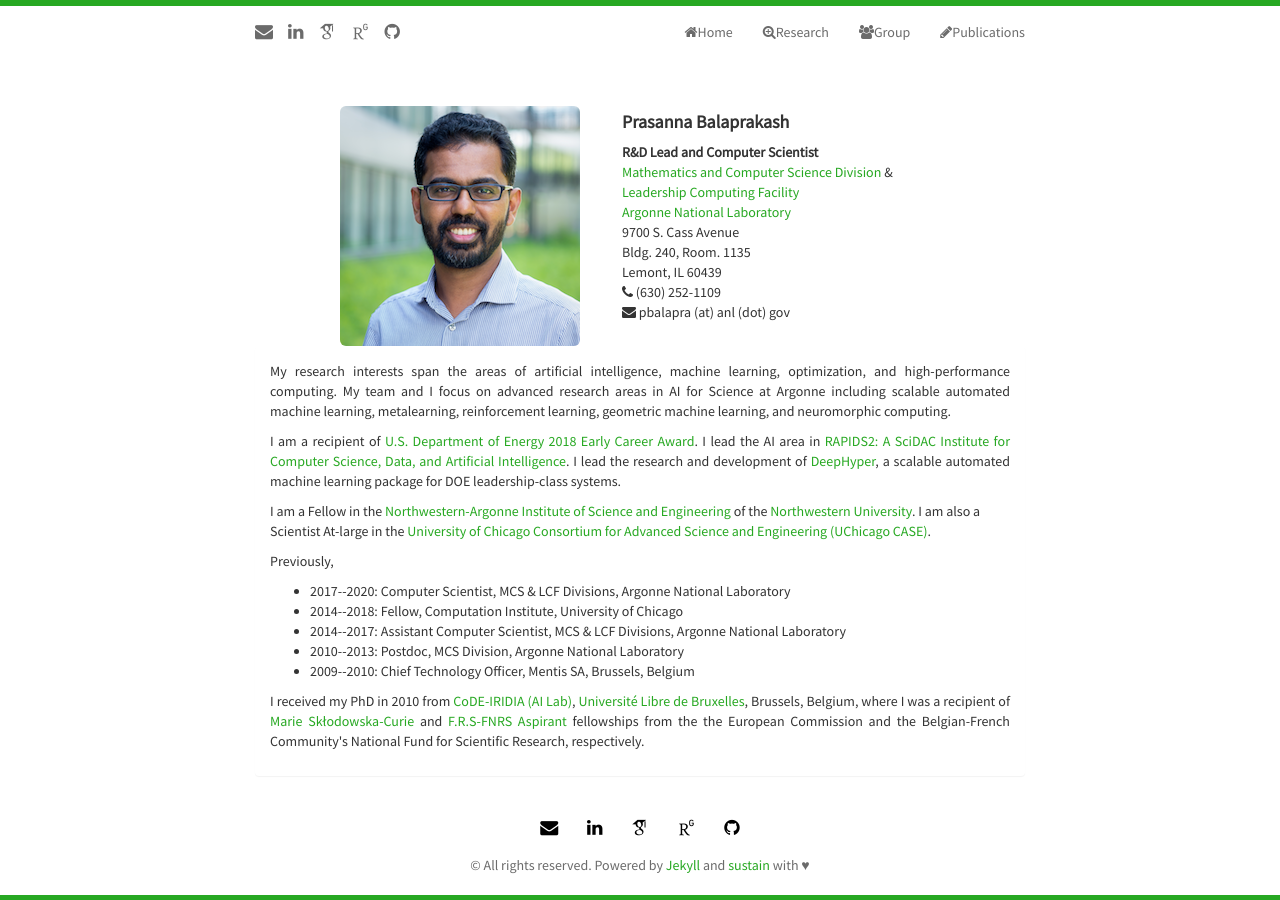
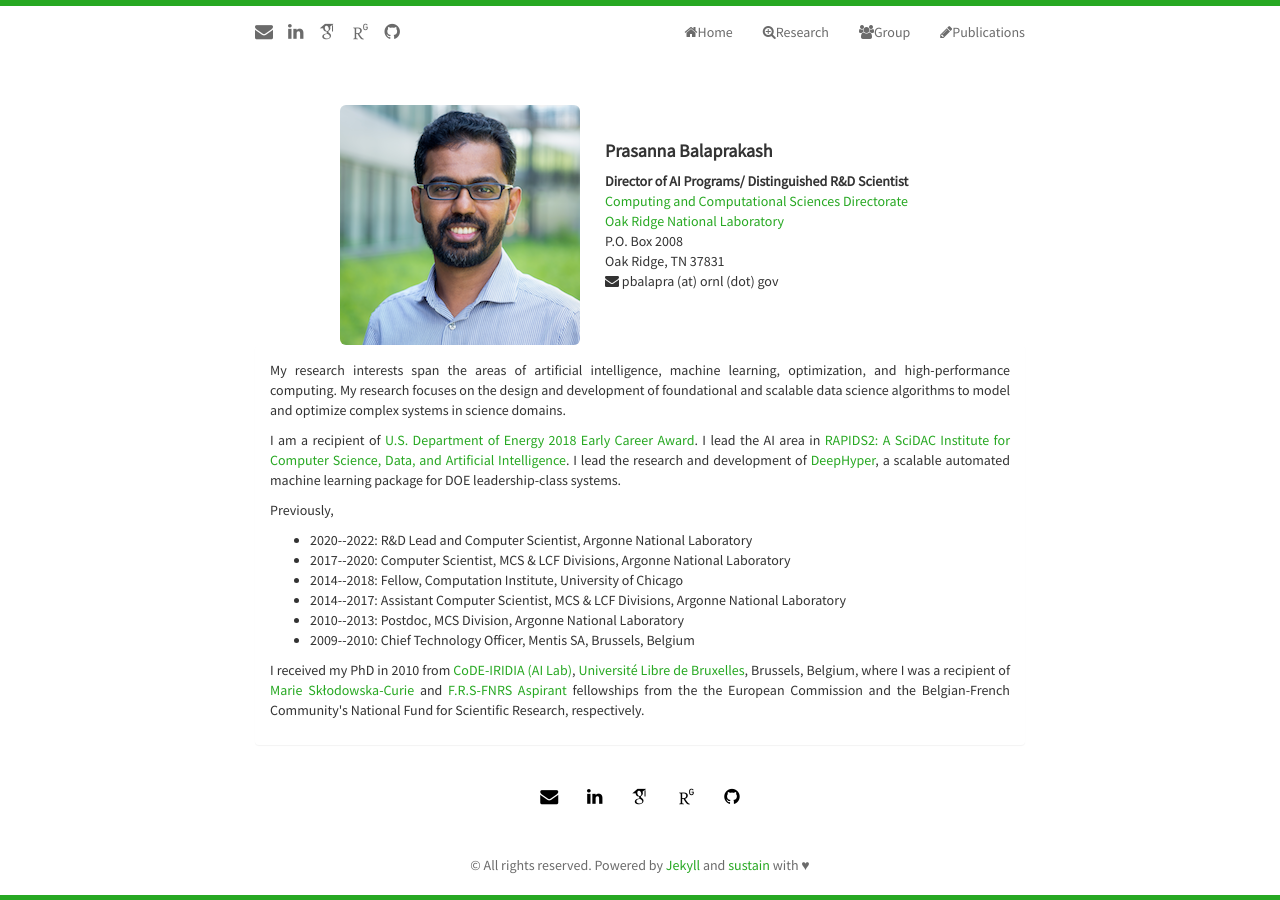
Before and after one commit to pbalapra/pbalapra.github.io, a Jekyll site: the page built from index.html, in a window 1280 px wide. Built offline with Jekyll 4.4.1, drawn with Linux system fonts in a browser that asks for light colours; nearby versions of some CDN libraries; some web fonts are replaced; the list of posts is cut into pages by our own code.

Commit message:
ORNL upate

```diff
--- a/index.html
+++ b/index.html
@@ -18,6 +18,18 @@ title: Home Page of Prasanna Balaprakash
 
             </td>
             <td>
+                <h4><strong>{{ site.author }}</strong></h4>
+                <strong>Director of AI Programs/ Distinguished R&D Scientist</strong> <br/>
+                <a href="https://www.ornl.gov/directorate/ccsd" target="_blank"> Computing and Computational Sciences Directorate </a> <br/>
+                <a href="http://www.ornl.gov" target="_blank">Oak Ridge National Laboratory</a><br />
+                P.O. Box 2008 <br />
+                Oak Ridge, TN 37831 <br />
+                <!-- <i class="fa fa-phone"></i> (630) 252-1109<br /> -->
+                <i class="fa fa-envelope"></i> pbalapra (at) ornl (dot) gov <br />
+          </td>
+
+            <!--
+            <td>
                   <h4><strong>{{ site.author }}</strong></h4>
                   <strong>R&D Lead and Computer Scientist</strong> <br/>
                   <a href="http://www.mcs.anl.gov" target="_blank"> Mathematics and Computer Science Division</a> & <br/> <a href="http://www.alcf.anl.gov" target="_blank"> Leadership Computing Facility </a> <br/>
@@ -28,6 +40,7 @@ title: Home Page of Prasanna Balaprakash
                   <i class="fa fa-phone"></i> (630) 252-1109<br />
                   <i class="fa fa-envelope"></i> pbalapra (at) anl (dot) gov <br />
             </td>
+            -->
         </tr>
         </table>
     </center>
@@ -51,8 +64,9 @@ title: Home Page of Prasanna Balaprakash
 
                 <p align="justify">
                     My research interests span the areas of artificial intelligence, machine learning, optimization, and high-performance computing.
-                    My team and I focus on advanced research areas in AI for Science at Argonne including scalable automated machine learning, metalearning, reinforcement learning, geometric machine learning, and neuromorphic computing.
+                    My research focuses on the design and development of foundational and scalable data science algorithms to model and optimize complex systems in science domains.
                     <!--
+                    I focus on advanced research areas in AI for Science including scalable automated machine learning, metalearning, reinforcement learning, geometric machine learning, and neuromorphic computing.
                     My research focuses on the development of scalable, data-efficient machine learning methods for scientific applications.
                     My research interests span the areas of artificial intelligence, machine learning, optimization,
                     and high-performance computing. Currently, my research focus is on the
@@ -69,13 +83,16 @@ title: Home Page of Prasanna Balaprakash
                     I lead the AI area in <a href="https://rapids.lbl.gov/" target="_blank"> RAPIDS2: A SciDAC Institute for Computer Science, Data, and Artificial Intelligence</a>.
                     I lead the research and development of <a href="https://deephyper.readthedocs.io/en/latest/" target="_blank">DeepHyper</a>, a scalable automated machine learning package for DOE leadership-class systems.
                 </p>
-                <p> I am a Fellow <!--in the <a href="https://www.ci.uchicago.edu/" target="_blank">Computation Institute</a> of the <a href="https://www.uchicago.edu/" target="_blank">University of Chicago</a> and -->
+                <!--
+                <p> I am a Fellow <!--in the <a href="https://www.ci.uchicago.edu/" target="_blank">Computation Institute</a> of the <a href="https://www.uchicago.edu/" target="_blank">University of Chicago</a> and
                     in the <a href="http://naise.northwestern.edu/" target="_blank">Northwestern-Argonne Institute of Science and Engineering</a> of the <a href="http://www.northwestern.edu/" target="_blank">Northwestern University</a>.
                     I am also a Scientist At-large in the <a href="https://researchinnovation.uchicago.edu/research-support/case/" target="_blank"> University of Chicago Consortium for Advanced Science and Engineering (UChicago CASE)</a>.
                 </p>
+                -->
                 <p align="justify">
                     Previously,
                         <ul class="itemize1" align="justify">
+                            <li class="itemize">2020--2022: R&D Lead and Computer Scientist, Argonne National Laboratory</li>
                             <li class="itemize">2017--2020: Computer Scientist, MCS & LCF Divisions, Argonne National Laboratory</li>
                             <li class="itemize">2014--2018: Fellow, Computation Institute, University of Chicago</li>
                             <li class="itemize">2014--2017: Assistant Computer Scientist, MCS & LCF Divisions, Argonne National Laboratory</li>
```
Also changed, not shown: _includes/team.html (+40 -14 lines).
